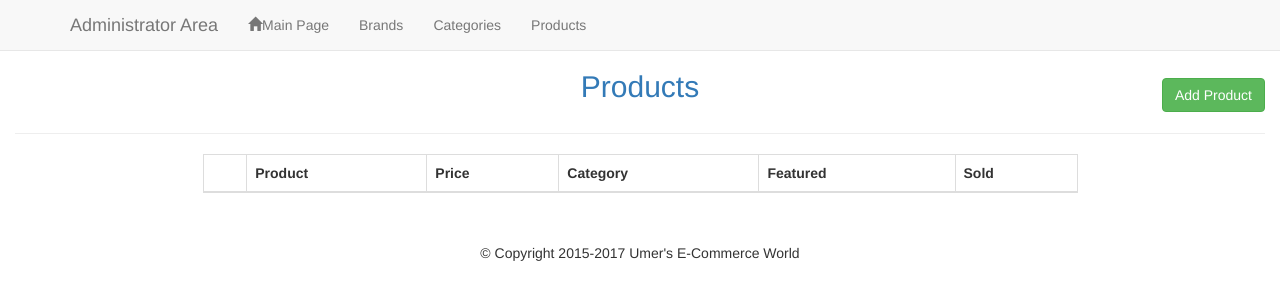
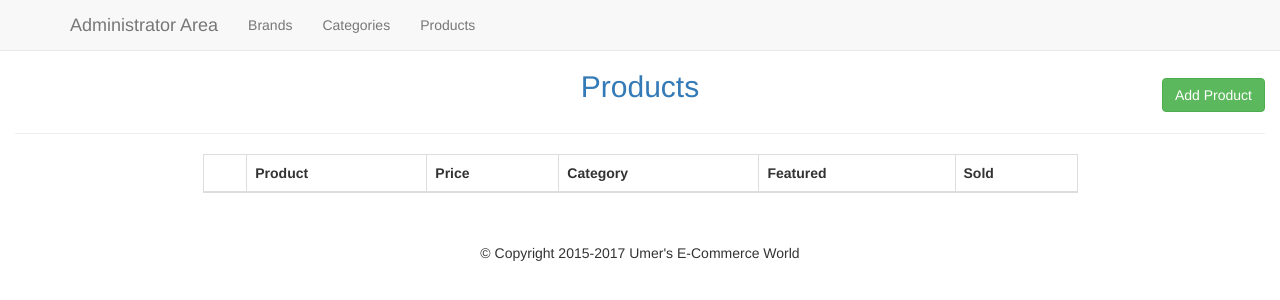
Before and after one commit to urazzaq/E-Commerce-Site, a PHP site: page /admin/admin_products.php in a window 1280 px wide. Shown: the top 300 px of the page. Run offline with PHP 8.4, Linux system fonts and the light colour scheme; data that the repository does not hold is empty; some libraries are stand-ins or nearby versions.

Commit message:
Revert "Progress save"
This reverts commit 626331a284cdccd64e78caee4afbaffa38f50286.

```diff
--- a/admin/admin_products.php
+++ b/admin/admin_products.php
@@ -80,6 +80,7 @@ if (isset($_GET['add'])) {
                 move_uploaded_file($tmpLoc, $uploadPath);
                 $insertSql = "INSERT INTO products (title,price,list_price,brand,categories,sizes,image,description) VALUES ('$title','$price','$list_price','$brand','$categories','$sizes','$dbpath','$description')";
                 $conn->query($insertSql);
+
                 header('Location: admin_products.php'); //refresh page
             }
     }
--- a/admin/includes/admin_navigation.php
+++ b/admin/includes/admin_navigation.php
@@ -4,14 +4,14 @@
         <a href="../admin/admin_index.php" class="navbar-brand">Administrator Area</a>
         <ul class="nav navbar-nav">
                 <!--Menu Items-->
-               <li><a href ="../index.php"><span class="glyphicon glyphicon-home"></span>Main Page</li><li><a href ="../admin/admin_brand.php">Brands</li><li><a href ="../admin/admin_categories.php">Categories</li><li><a href ="../admin/admin_products.php">Products</li>
+                <li><a href ="../admin/admin_brand.php">Brands</li><li><a href ="../admin/admin_categories.php">Categories</li><li><a href ="../admin/admin_products.php">Products</li>
 <!--                <li class="dropdown">
                     <a href="#" class="dropdown-toggle" data-toggle="dropdown"><?php echo $parent['catagory']; ?><span class = "caret"></span></a>
                     <ul class="dropdown-menu" role="menu">
                         Dropdown Items
 
                             <li>
-                                <a href="#"> <?php// echo $child['catagory']; ?></a>
+                                <a href="#"> <?php echo $child['catagory']; ?></a>
                             </li>
 
                     </ul>
--- a/includes/navigation.php
+++ b/includes/navigation.php
@@ -32,7 +32,6 @@ if (!$parentQuery) {
                     </ul>
                 </li>
             <?php endwhile; ?>
-                <li class="left"><a href ="./admin/admin_index.php"><span class="glyphicon glyphicon-lock"></span>Administrator Area</li>
         </ul>
 
     </div>
```
